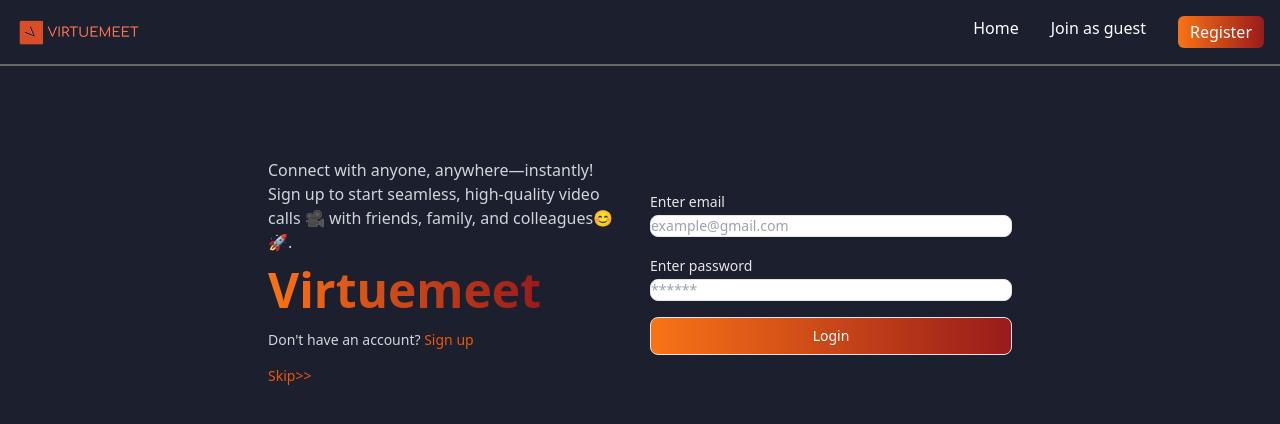
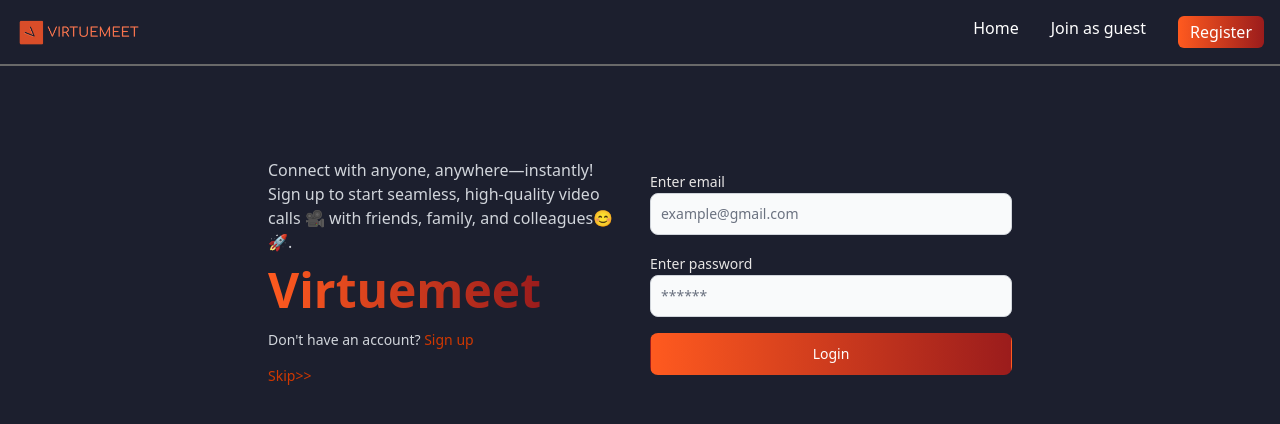
Before and after one commit to jeet1439/VirtuMeet, a React (Vite) app in the folder frontend/: page /login in a window 1280 px wide. Shown: the top 424 px of the page. Built offline with nearby package versions, Linux system fonts and the light colour scheme.

Commit message:
fix-flowbite

```diff
--- a/frontend/src/pages/VideoMeet.jsx
+++ b/frontend/src/pages/VideoMeet.jsx
@@ -3,8 +3,8 @@ import { io } from "socket.io-client";
 import { VideoOff, MicOff, Video, Mic, PhoneOff, MessageSquare, Monitor, MonitorOff } from 'lucide-react';
 import { useNavigate, useParams } from "react-router-dom";
 
-// const server_url = 'http://localhost:8080';
-const server_url = 'https://virtumeet-1.onrender.com';
+const server_url = 'http://localhost:8080';
+// const server_url = 'https://virtumeet-1.onrender.com';
 const connections = {};
 
 const peerConfigConnections = {
@@ -60,39 +60,7 @@ export default function VideoMeetComponent() {
 
   // }
 
-  // const getPermissions = async () => {
-  //   try {
-  //     const videoPermission = await navigator.mediaDevices.getUserMedia({video: true});
-  //     if(videoPermission){
-  //       setVideoAvailable(true);
-  //     }else{
-  //       setVideoAvailable(false);
-  //     }
 
-  //     const audioPermission = await navigator.mediaDevices.getUserMedia({audio: true});
-  //     if(audioPermission){
-  //       setAudioAvailable(true);
-  //     }else{
-  //       setAudioAvailable(false);
-  //     }
-  //     if(navigator.mediaDevices.getDisplayMedia){
-  //       setScreenAvailable(true);
-  //     }else{
-  //       setScreenAvailable(false);
-  //     }
-  //     if(videoAvailable || audioAvailable){
-  //       const userMediaStream = await navigator.mediaDevices.getUserMedia({video: videoAvailable, audio: audioAvailable});
-  //       if(userMediaStream){
-  //         window.localStream = userMediaStream;
-  //         if(localVideoRef.current){
-  //           localVideoRef.current.srcObject = userMediaStream;
-  //         }
-  //       }
-  //     }
-  //   } catch (error) {
-  //     console.log(error);
-  //   }
-  // }
   const getPermissions = async () => {
     try {
       // Request media devices
@@ -532,7 +500,8 @@ export default function VideoMeetComponent() {
                 required
               />
 
-              <button onClick={connect} className='bg-green-500 h-10 px-2 py-2 rounded-md hover:bg-green-600'>
+              <button disabled={!username.trim()} onClick={connect} className={`h-10 px-2 py-2 rounded-md transition
+              ${username.trim() ? 'bg-green-500 hover:bg-green-600' : 'bg-gray-400 cursor-not-allowed'}`}>
                 Connect
               </button>
             </div>
--- a/frontend/tailwind.config.js
+++ b/frontend/tailwind.config.js
@@ -1,8 +1,10 @@
+const flowbite = require("flowbite-react/tailwind");
 /** @type {import('tailwindcss').Config} */
 export default {
     content: [
       "./index.html",
       "./src/**/*.{js,ts,jsx,tsx}",
+      flowbite.content()
     ],
     theme: {
       extend: {
@@ -13,5 +15,6 @@ export default {
       },
     },
     plugins: [
+      flowbite.plugin()
     ],
   }
```
